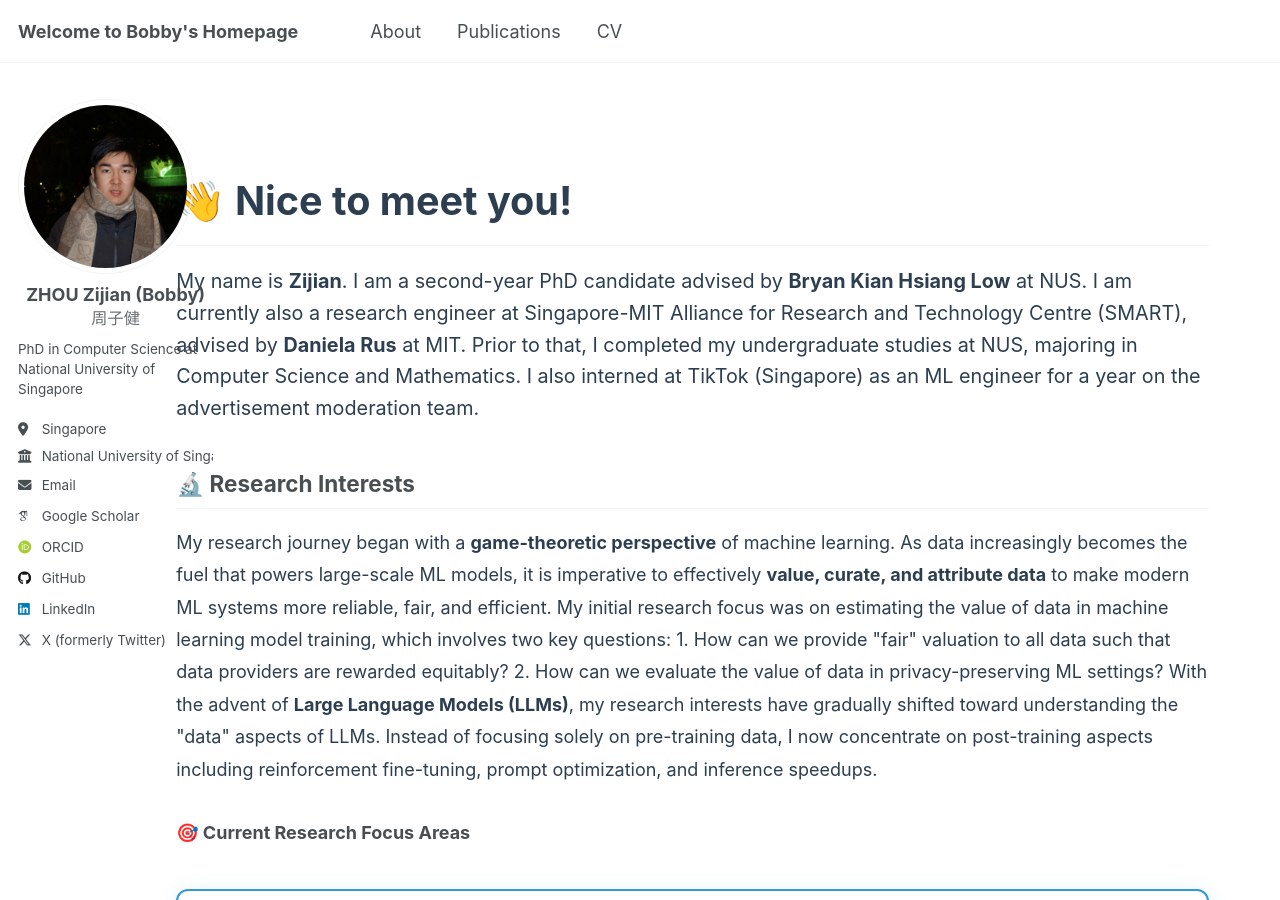
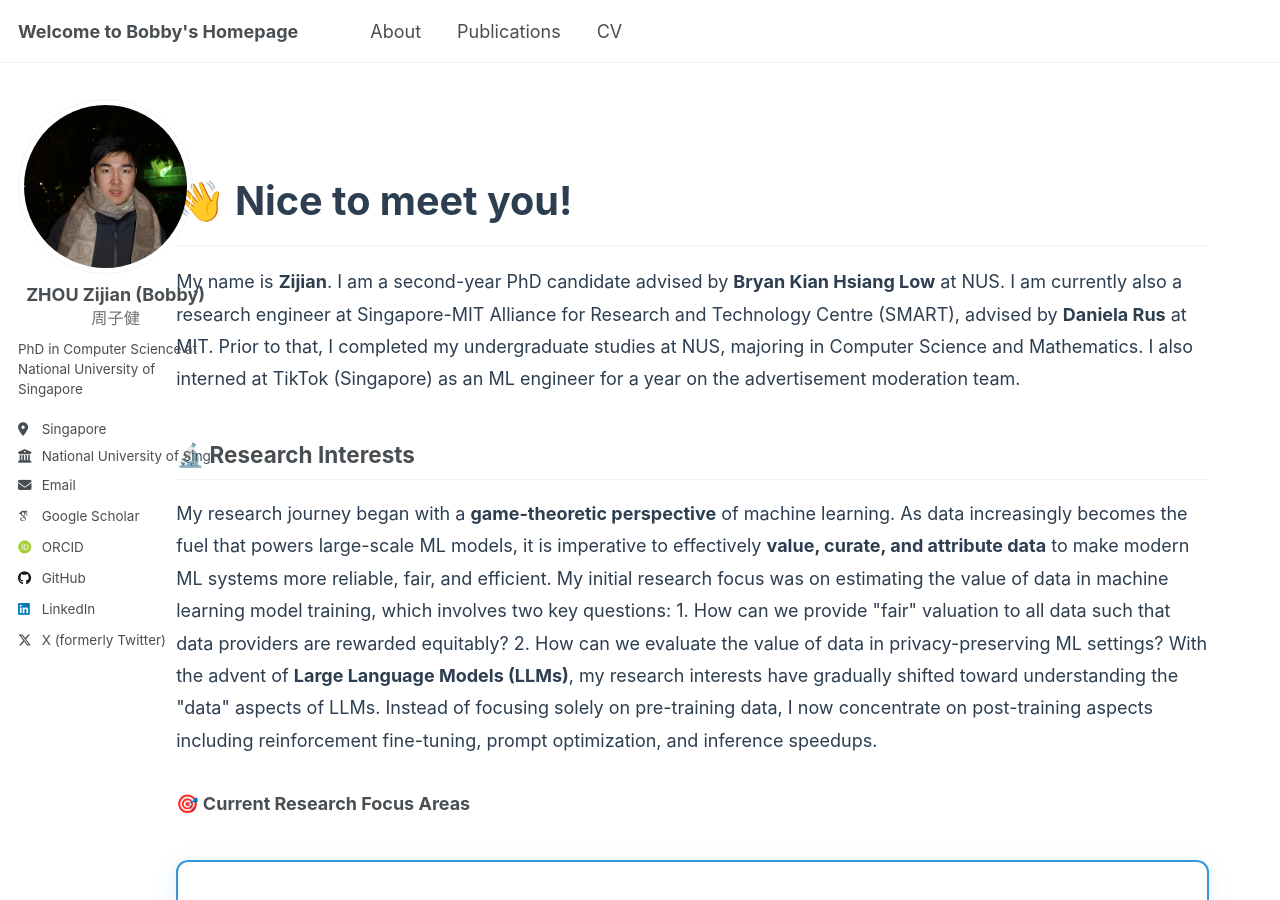
Before and after one commit to BobbyZhouZijian/bobbyzhouzijian.github.io, a Jekyll site: the page built from _pages/about.md, in a window 1280 px wide and 900 px high. Built offline with Jekyll 4.4.1, drawn with Linux system fonts in a browser that asks for light colours; some web fonts are replaced.

Commit message:
adjust intro font size

```diff
--- a/_pages/about.md
+++ b/_pages/about.md
@@ -7,7 +7,7 @@
 
 <div style="text-align: left; margin-bottom: 2em;">
   <h2 style="color: #2c3e50; font-size: 2.2em; margin-bottom: 0.5em;">👋 Nice to meet you!</h2>
-  <p style="font-size: 1.1em; color: #2c3e50; line-height: 1.6;">
+  <p style="font-size: 1em; color: #2c3e50; line-height: 1.8;">
     My name is <strong>Zijian</strong>. I am a second-year PhD candidate advised by <strong>Bryan Kian Hsiang Low</strong> at NUS.
     I am currently also a research engineer at Singapore-MIT Alliance for Research and Technology Centre (SMART),
     advised by <strong>Daniela Rus</strong> at MIT. Prior to that, I completed my undergraduate studies at NUS, majoring in Computer Science and Mathematics. I also interned at TikTok (Singapore) as an ML engineer for a year on the advertisement moderation team.
```
